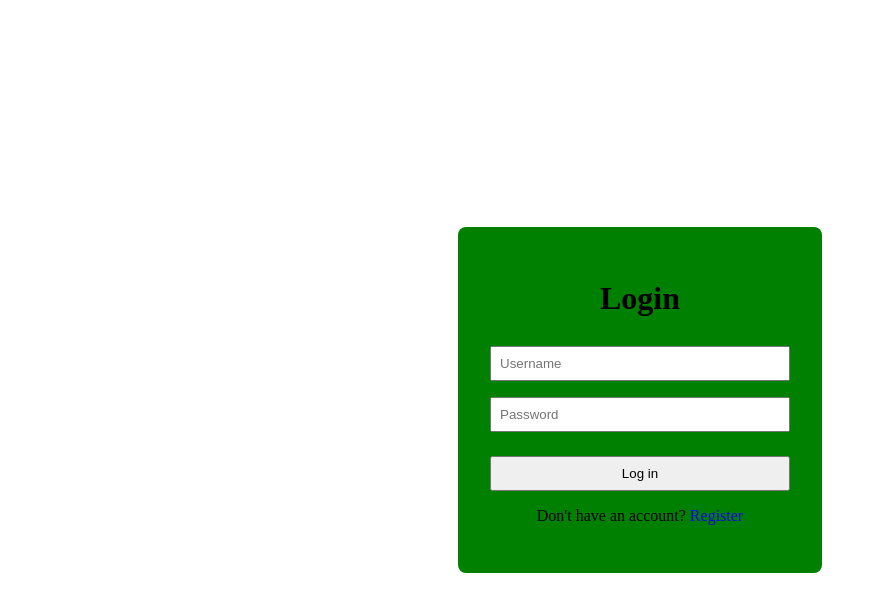
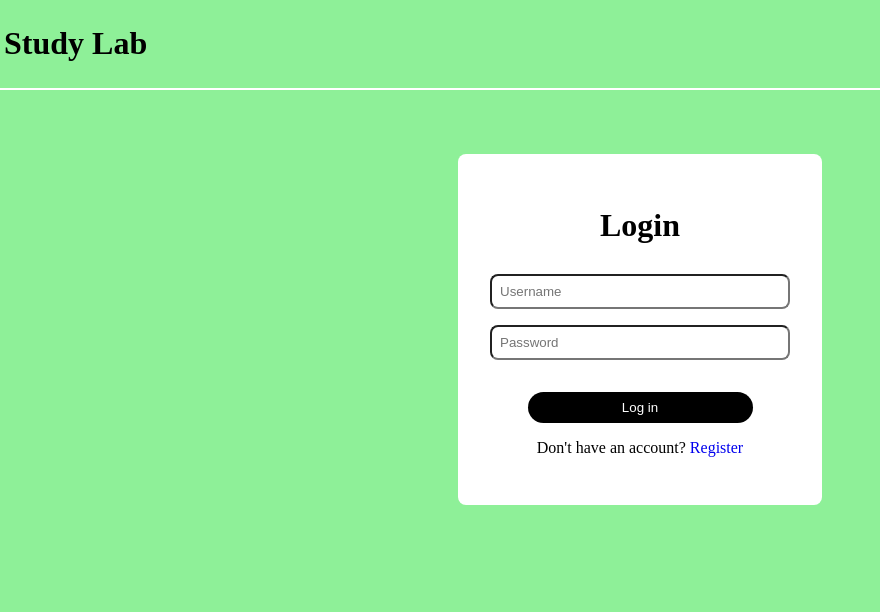
Before and after one commit to Mehereenm/Study-Lab, a plain HTML site: page Login_Page.html in a window 1280 px wide. Shown: the whole page, without its empty margins (0-880 px from the left). Drawn offline with Linux system fonts and the light colour scheme.

Commit message:
Added logo + updated css

```diff
--- a/Login_Page.html
+++ b/Login_Page.html
@@ -8,7 +8,13 @@
 </head>
 <body>
 
-    <!--Navbar-->
+    <!--Logo-->
+    <div class="login_logo">
+        <h1>Study Lab</h1>
+    </div>
+
+    <!--Login Form-->
+    <div class="login_wrapper">
         <div class="login_form">
             <h1>Login</h1>
 
@@ -26,6 +32,7 @@
                 <p>Don't have an account? <a href="#">Register</a></p>
             </div>
         </div>
+    </div>
 
 </body>
 </html>
--- a/style.css
+++ b/style.css
@@ -1,16 +1,26 @@
 body {
     height: 100vh;
     margin: 0;
+    background-color: rgb(142, 240, 152);
+}
+
+.login_logo {
+    padding: 0.25rem;
+    border-bottom: 2px solid white;
+}
+
+.login_wrapper {
     display: flex;
     justify-content: center;
     align-items: center;
+    padding: 4rem;
 }
 
 .login_form {
     width: 300px;
     padding: 2rem;
     text-align: center;
-    background-color: green;
+    background-color: white;
     border-radius: 8px;
 }
 
@@ -18,17 +28,18 @@ body {
     width: 100%;
     padding: 0.5rem;
     margin: 0.5rem 0;
+    border-radius: 8px;
     box-sizing: border-box;
 }
 
 .login_form button {
-    width: 100%;
+    width: 75%;
     padding: 0.5rem;
-    margin-top: 1rem;
-}
-
-.register {
-    margin-top: 1rem;
+    margin-top: 1.5rem;
+    border: none;
+    border-radius: 40px;
+    color: white;
+    background-color: black;
 }
 
 .register a {
```
Lines whose indentation alone changed are shown as unchanged.
